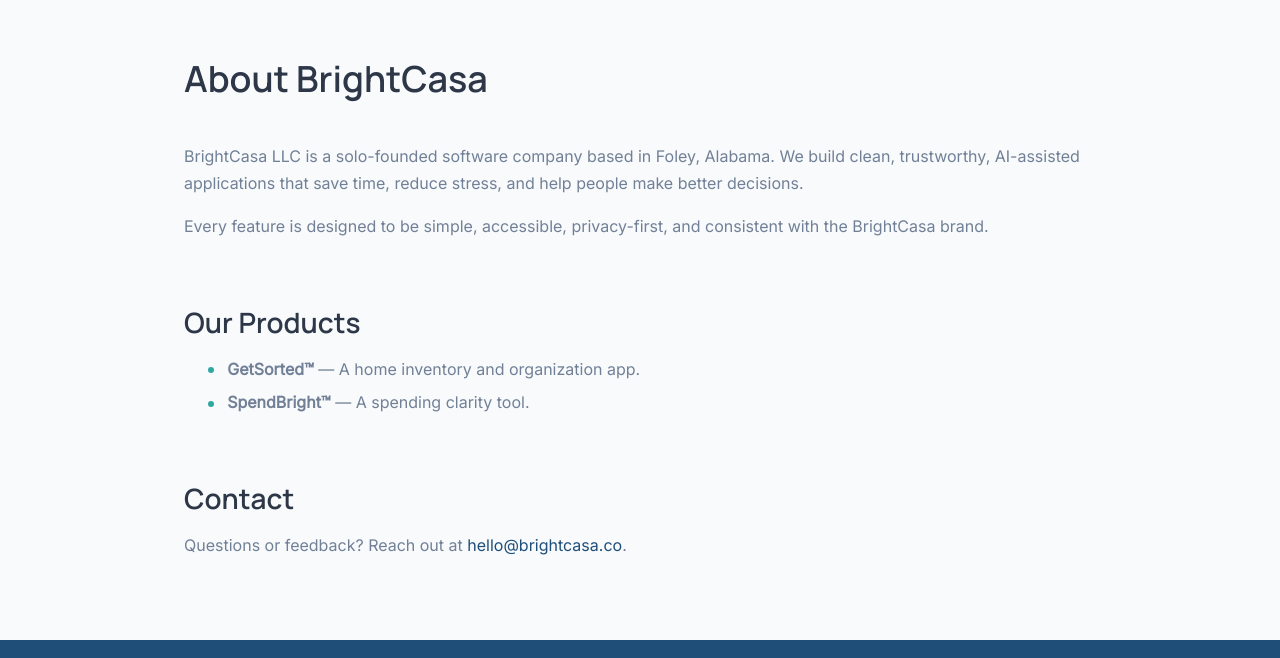
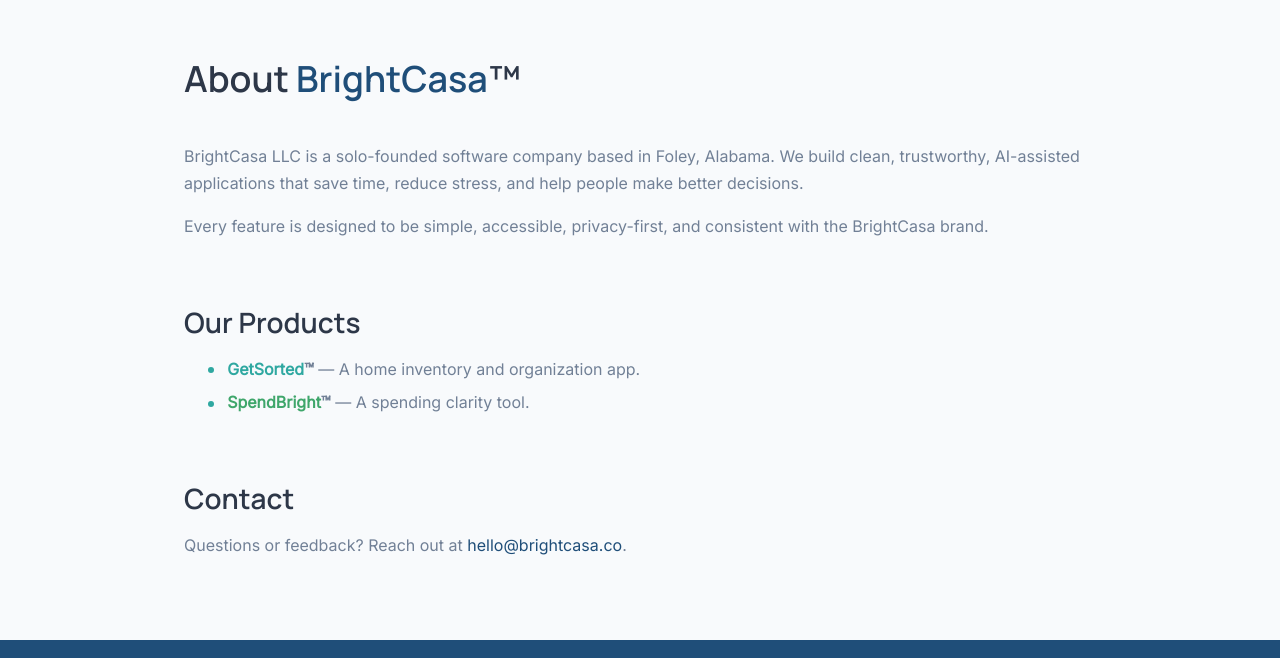
Before and after one commit to maryusabest1966/brightcasa-web, a plain HTML site: page about.html in a window 1280 px wide. Shown: the part 77-735 px from the top of the page. Drawn offline with Linux system fonts and the light colour scheme.

Commit message:
fix(about.html): add trademark mark to BrightCasa heading + brand-* classes

```diff
--- a/about.html
+++ b/about.html
@@ -29,7 +29,7 @@
   <main>
     <div class="container">
       <section class="page-heading">
-        <h1>About <span class="wm-blue">BrightCasa</span></h1>
+        <h1>About <span class="brand-blue">BrightCasa</span>&trade;</h1>
       </section>
       <section>
         <p>BrightCasa LLC is a solo-founded software company based in Foley, Alabama. We build clean, trustworthy, AI-assisted applications that save time, reduce stress, and help people make better decisions.</p>
@@ -38,8 +38,8 @@
       <section>
         <h2>Our Products</h2>
         <ul class="styled-list">
-          <li><strong><span class="wm-teal">GetSorted</span>&trade;</strong> — A home inventory and organization app.</li>
-          <li><strong><span class="wm-green">SpendBright</span>&trade;</strong> — A spending clarity tool.</li>
+          <li><strong><span class="brand-teal">GetSorted</span>&trade;</strong> — A home inventory and organization app.</li>
+          <li><strong><span class="brand-green">SpendBright</span>&trade;</strong> — A spending clarity tool.</li>
         </ul>
       </section>
       <section>
```
